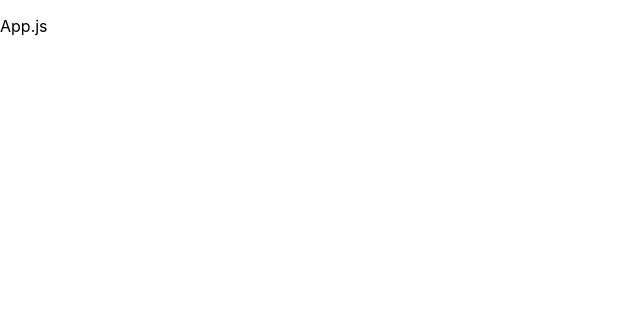
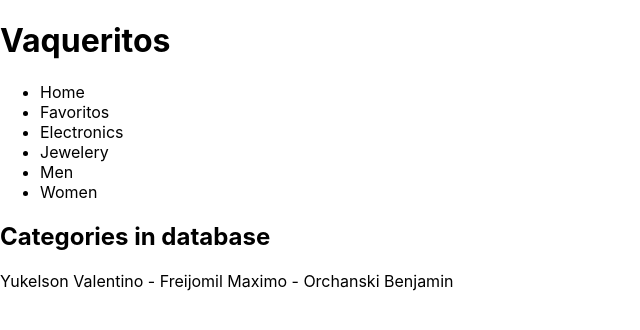
Before and after one commit to ValenYukel/Progra3_ProyectoTI_1, a React (Create React App) app in the folder my-app/: page / in a window 1280 px wide. Shown: the top 330 px of the page, without its empty margins (0-640 px from the left). Built offline with nearby package versions, Linux system fonts and the light colour scheme; the HTML template or start-up script is replaced by a standard one.

Commit message:
complete el footer pero hay un error que hice en el path the app.js

```diff
--- a/my-app/package.json
+++ b/my-app/package.json
@@ -9,6 +9,7 @@
     "@testing-library/user-event": "^13.5.0",
     "react": "^19.1.0",
     "react-dom": "^19.1.0",
+    "react-router-dom": "^5.3.4",
     "react-scripts": "5.0.1",
     "web-vitals": "^2.1.4"
   },
--- a/my-app/src/App.js
+++ b/my-app/src/App.js
@@ -1,13 +1,18 @@
 import React from 'react';
-import Footer from './Components/Footer/Footer';
-
+import {Switch, Route } from 'react-router-dom'
+import Home from "./screens/Home/Home";
+import Footer from "./components/Footer/Footer";
 
 function App() {
   return (
-    <div>
-    <p>App.js</p>
-    </div>
-  );
+    <>
+    <Switch>
+        <Route path={'/'} exact={true} component={Home} />
+
+    </Switch>
+      <Footer />
+    </>
+  )
 }
 
 export default App;
--- /dev/null
+++ b/my-app/src/screens/Home/Home.js
@@ -0,0 +1,13 @@
+import React from 'react'
+import Header from "../../components/Header/Header";
+
+function Home(){
+    return(
+    <React.Fragment>
+      <Header />
+      <h2>Categories in database</h2>
+    </React.Fragment>
+    )
+}
+
+export default Home
```
Also changed, not shown: my-app/src/screens/Detalle/Detalle.js (added), 1 other file (tests, documents, lock files or other folders).
